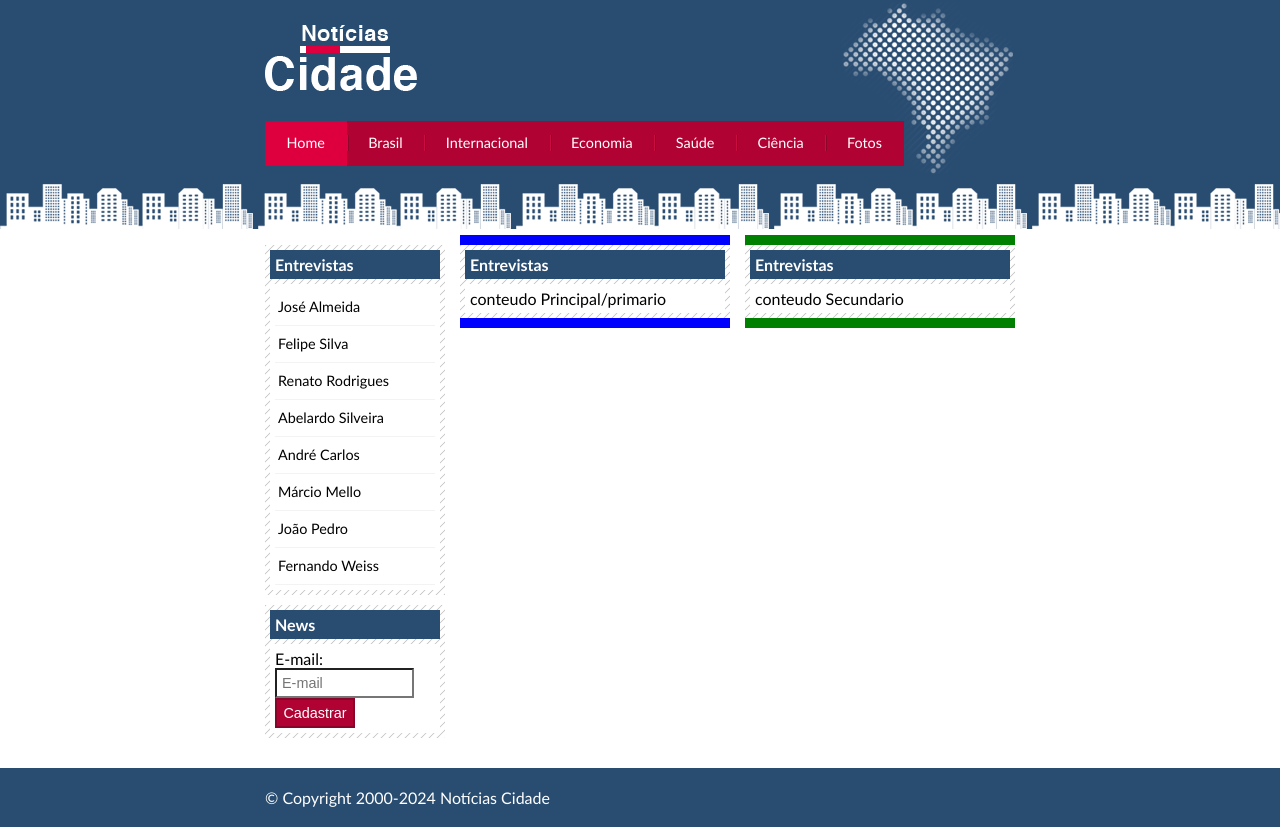
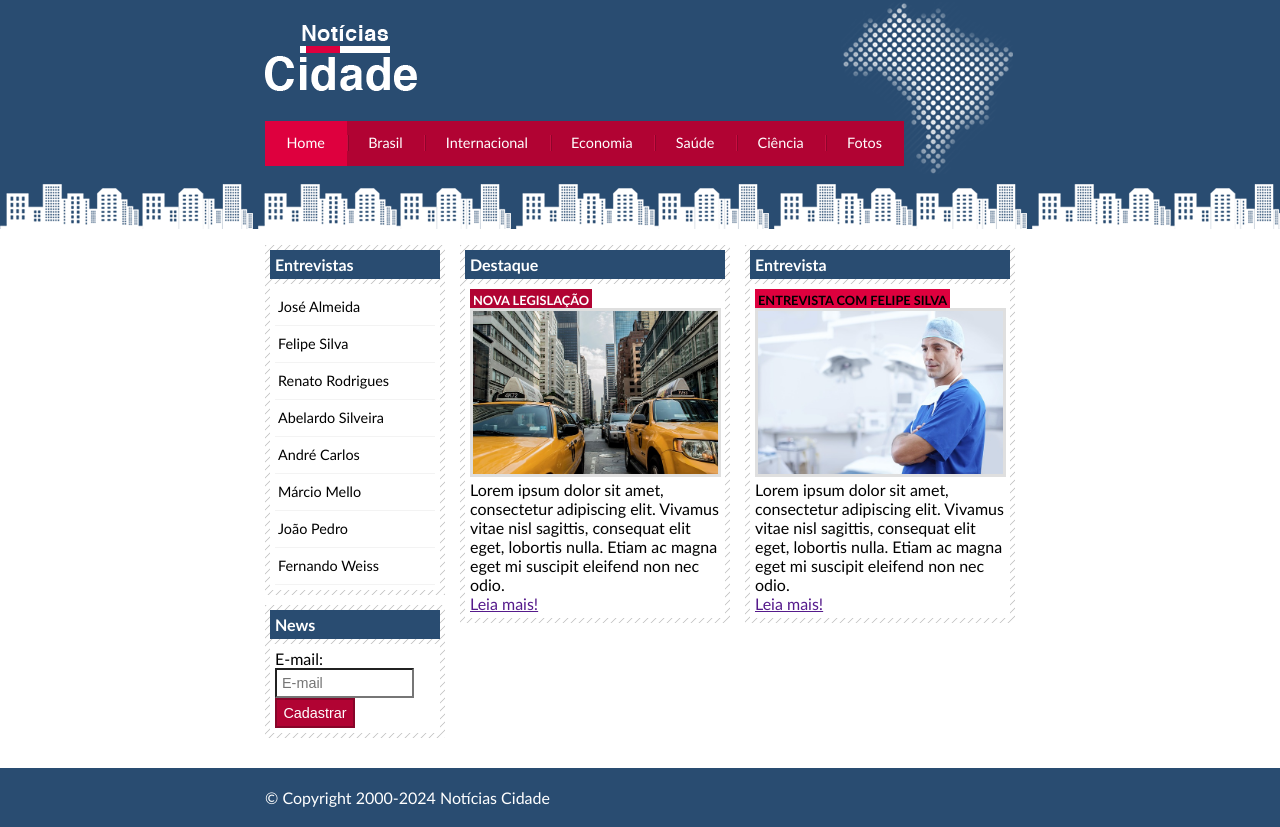
Before and after one commit to https-ailton-dev/WebSite_HTML-CSS3_Noticias, a plain HTML site: page index.html in a window 1280 px wide. Drawn offline with Linux system fonts and the light colour scheme.

Commit message:
Site de Noticias Cidades - Area de conteudos

```diff
--- a/css/estilo.css
+++ b/css/estilo.css
@@ -90,7 +90,6 @@ body.fotos #navegacao a#fotos{
     width: 270px;
     float: left;
     margin: 0 0 20px 195px;
-    background: blue;
 }
 
 #duas-colunas #primario{
@@ -106,7 +105,6 @@ body.fotos #navegacao a#fotos{
     width: 270px;
     float: left;
     margin: 0 0 20px 15px;
-    background: green;
 }
 
 /*Caixa*/
@@ -161,6 +159,32 @@ input.submit {
     border: 2px solid #870529;
 }
 
+/*Formatando imagens*/
+img{
+    border: 2px solid #dfdfdf;
+}
+img.imagem-principal{
+    width: 98%;
+    border: 3px solid #dfdfdf;
+}
+
+/*Formatando Cabeçalhos*/
+h3{
+    text-transform: uppercase;
+    display: inline;
+    font-size: 0.8em;
+    padding: 3px;
+}
+
+.destaque h3{
+    background: #b10333;
+    color: #FFFFFF;
+}
+
+.entrevista h3{
+    background: #de003e;
+}
+
 /*Configuração Rodapé*/
 #container-rodape{
     background: #294c71;
--- a/index.html
+++ b/index.html
@@ -46,10 +46,17 @@
             <!--Inicio Conteudo Principal-->
             <div id="primario">
 
-                <div class="caixa">
-                    <h2>Entrevistas</h2>
+                <div class="caixa destaque">
+                    <h2>Destaque</h2>
                     <div class="caixa-conteudo">
-                        conteudo Principal/primario
+                        <h3>Nova Legislação</h3>
+                        <img class="imagem-principal" src="img/taxi.jpg" width="100%">
+                        <p>
+                            Lorem ipsum dolor sit amet, consectetur adipiscing elit.
+                            Vivamus vitae nisl sagittis, consequat elit eget, lobortis nulla.
+                            Etiam ac magna eget mi suscipit eleifend non nec odio.
+                        </p>
+                        <a href="">Leia mais!</a>
                     </div>
                 </div>
 
@@ -59,10 +66,17 @@
             <!--Inicio Conteudo Secundario-->
             <div id="secundario">
 
-                <div class="caixa">
-                    <h2>Entrevistas</h2>
+                <div class="caixa entrevista">
+                    <h2>Entrevista</h2>
                     <div class="caixa-conteudo">
-                        conteudo Secundario
+                        <h3>Entrevista com Felipe Silva</h3>
+                        <img class="imagem-principal" src="img/doutor.jpg" width="100%">
+                        <p>
+                            Lorem ipsum dolor sit amet, consectetur adipiscing elit.
+                            Vivamus vitae nisl sagittis, consequat elit eget, lobortis nulla.
+                            Etiam ac magna eget mi suscipit eleifend non nec odio.
+                        </p>
+                        <a href="">Leia mais!</a>
                     </div>
                 </div>
 
```
